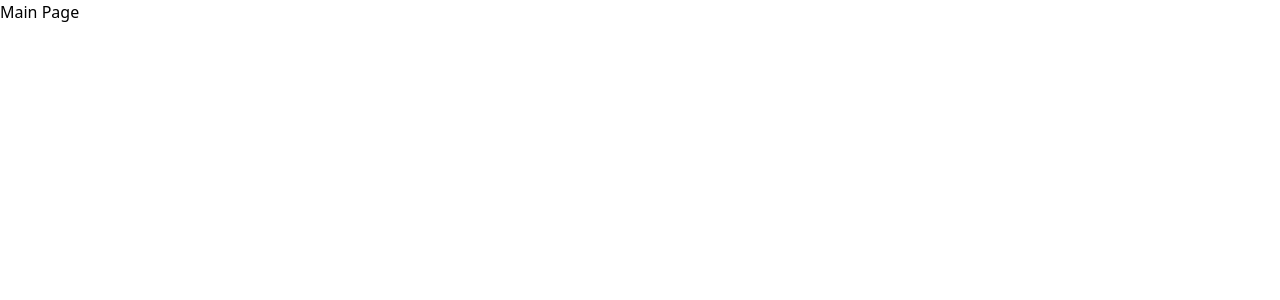
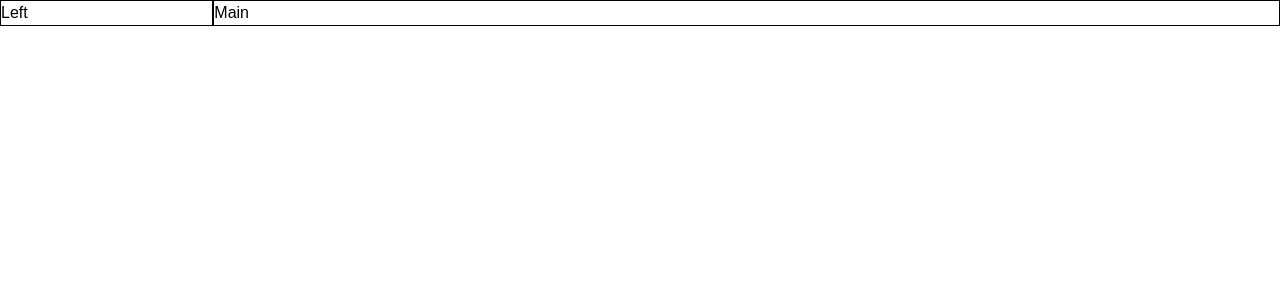
Before and after one commit to CrisTain333/chatGPT-2.0, a Next.js app: page / in a window 1280 px wide. Shown: the top 300 px of the page. Built offline with nearby package versions, Linux system fonts and the light colour scheme.

Commit message:
layout added

```diff
--- /dev/null
+++ b/libs/modules/home/home.tsx
@@ -0,0 +1,17 @@
+import React from "react";
+
+const Home = () => {
+  return (
+    <div>
+      {/* Main Div  */}
+      <div className="grid grid-cols-12 ">
+        {/* aside bar  */}
+        <div className="aside_bar col-span-2 border border-black">Left</div>
+        {/* main_content */}
+        <div className="main_content col-span-10 border border-black">Main</div>
+      </div>
+    </div>
+  );
+};
+
+export default Home;
--- a/pages/index.tsx
+++ b/pages/index.tsx
@@ -1,9 +1,10 @@
+import Home from "@/libs/modules/home/home";
 import React from "react";
 
 const index = () => {
   return (
     <div>
-      <p>Main Page</p>
+      <Home />
     </div>
   );
 };
--- a/styles/globals.css
+++ b/styles/globals.css
@@ -1,3 +1,12 @@
 @tailwind base;
 @tailwind components;
 @tailwind utilities;
+@import url('https://fonts.googleapis.com/css2?family=Chivo+Mono&family=Heebo&display=swap');
+
+* {
+  padding: 0;
+  margin: 0;
+  box-sizing: border-box;
+  font-family: 'Chivo Mono', monospace;
+  font-family: 'Heebo', sans-serif;
+}
```
